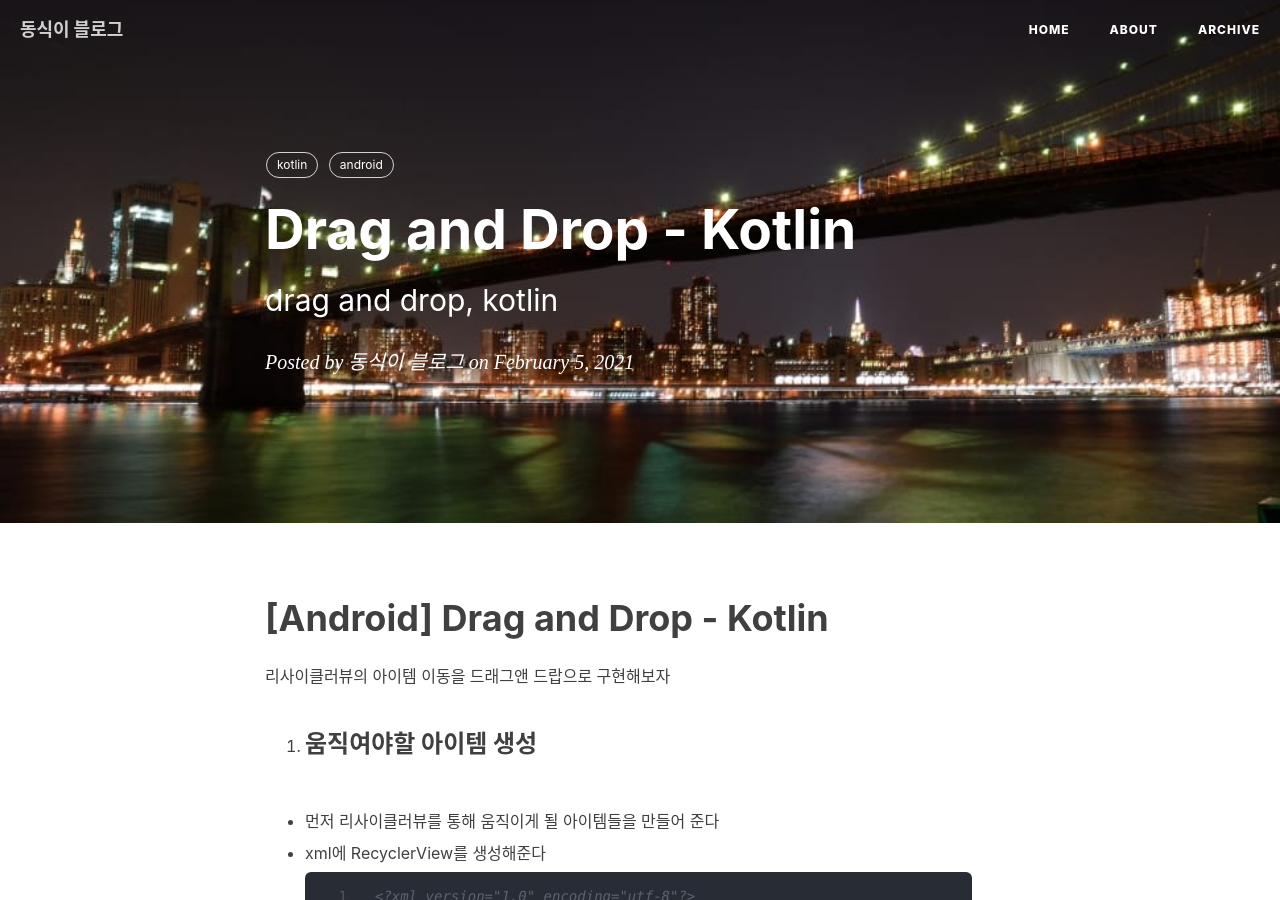
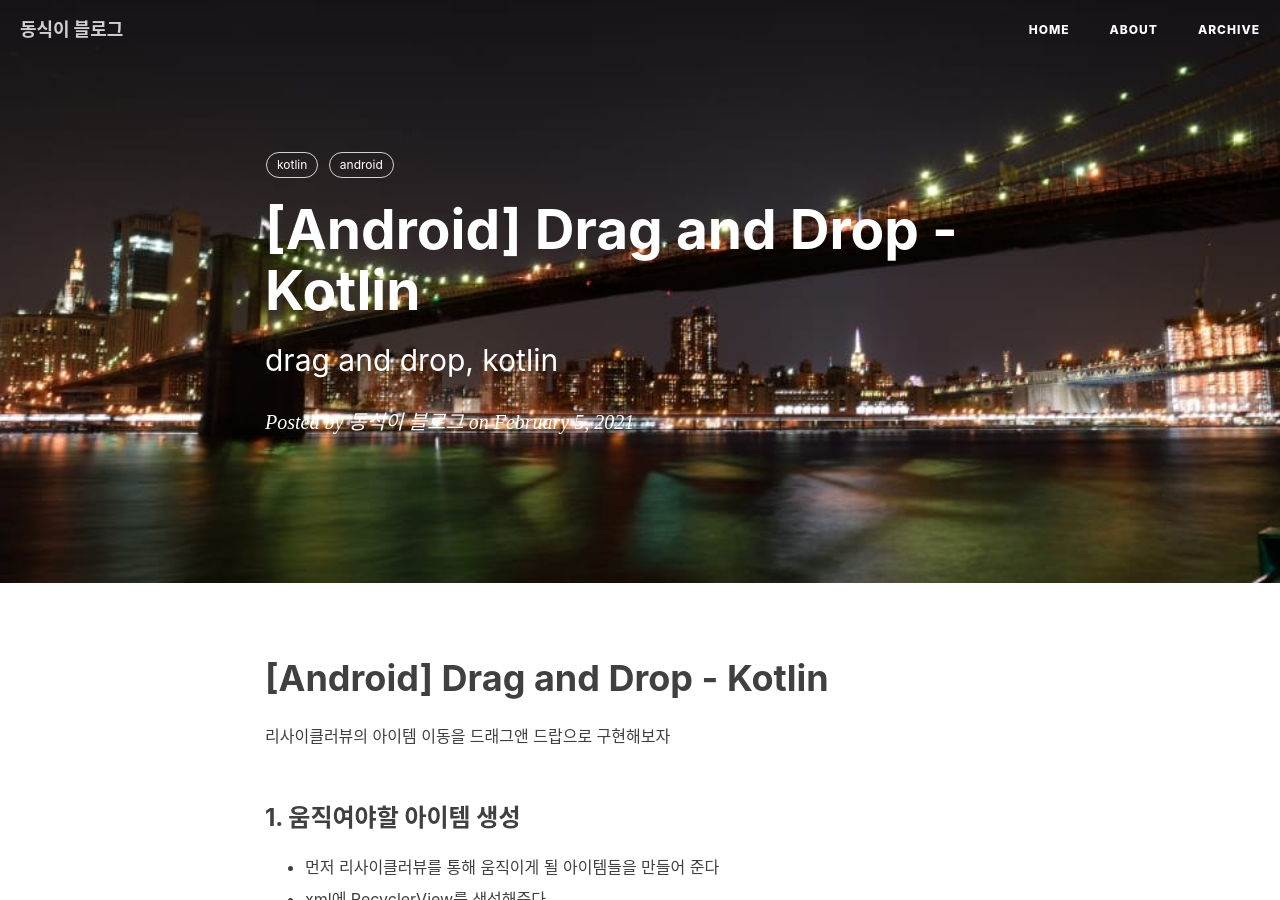
Before and after one commit to dongsik93/dongsik93.github.io, a Jekyll site: the page built from _posts/2021-02-05-til-android-drag-and-drop-kotlin.md, in a window 1280 px wide and 900 px high. Built offline with Jekyll 4.4.1, drawn with Linux system fonts in a browser that asks for light colours; nearby versions of some CDN libraries; comment, search, counter and statistics services are not loaded; some of the changed text lies outside the part shown.

Commit message:
edit post - drag and drop

````diff
--- a/_posts/2021-02-05-til-android-drag-and-drop-kotlin.md
+++ b/_posts/2021-02-05-til-android-drag-and-drop-kotlin.md
@@ -1,6 +1,6 @@
 ---
 layout: post
-title: "Drag and Drop - Kotlin"
+title: "[Android] Drag and Drop - Kotlin"
 subtitle: "drag and drop, kotlin"
 date: 2021-02-05 21:00:00 +0900
 categories: til
@@ -20,7 +20,7 @@ comments: true
 
 
 
-1. ### 움직여야할 아이템 생성
+### 1. 움직여야할 아이템 생성
 
 - 먼저 리사이클러뷰를 통해 움직이게 될 아이템들을 만들어 준다
 
@@ -126,7 +126,7 @@ comments: true
 
 
 
-2. ### ItemTouchHelperCallback 구현하기
+### 2. ItemTouchHelperCallback 구현하기
 
 - 아이템들을 만들었으면 이제 본격적으로 drag and drop을 구현해야 한다
 
@@ -207,7 +207,7 @@ comments: true
 
 
 
-3. ### ItemTouchHelper 연결
+### 3. ItemTouchHelper 연결
 
 ```kotlin
 val adapter = DragAndDropAdapter(list)
@@ -230,7 +230,7 @@ adapter.startDrag(object : DragAndDropAdapter.OnStartDragListener {
 
 
 
-4. ### 리사이클러뷰 아이템 갱신
+### 4. 리사이클러뷰 아이템 갱신
 
 - 위의 순서까지 마무리하면 드래그앤 드롭은 완성되지만, 아이템이 드래그앤 드롭으로 변경된 후 뷰가 갱신되지 않는 현상이 발생한다
 
````
